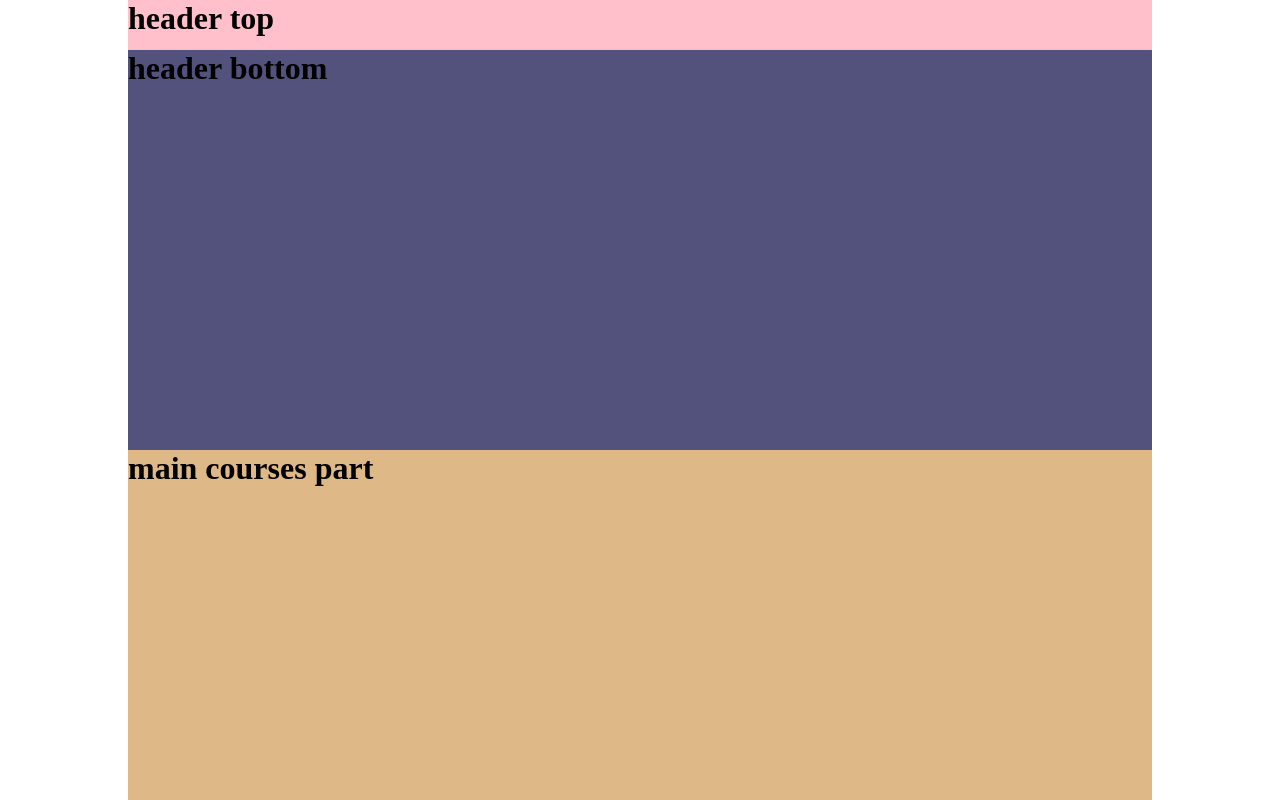
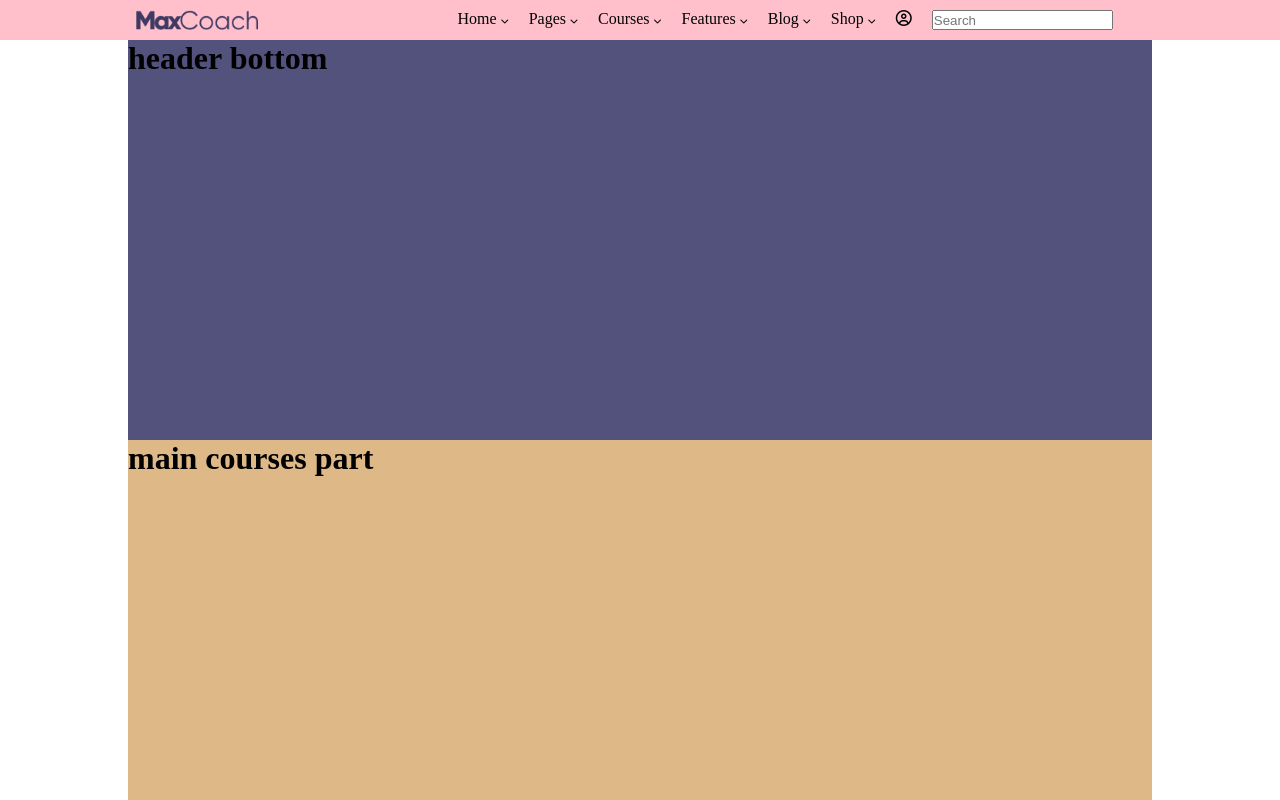
Before and after one commit to mikaeltreppo/proj-html-vuejs, a Vue app: page / in a window 1280 px wide. Shown: the top 800 px of the page. Built offline with nearby package versions, Linux system fonts and the light colour scheme.

Commit message:
inizio header interno superiore

```diff
--- a/index.html
+++ b/index.html
@@ -4,6 +4,7 @@
     <meta charset="UTF-8" />
     <link rel="icon" type="image/svg+xml" href="/vite.svg" />
     <meta name="viewport" content="width=device-width, initial-scale=1.0" />
+    <link rel="stylesheet" href="https://cdnjs.cloudflare.com/ajax/libs/font-awesome/6.4.0/css/all.min.css" integrity="sha512-iecdLmaskl7CVkqkXNQ/ZH/XLlvWZOJyj7Yy7tcenmpD1ypASozpmT/E0iPtmFIB46ZmdtAc9eNBvH0H/ZpiBw==" crossorigin="anonymous" referrerpolicy="no-referrer" />
     <title>Vite + Vue</title>
   </head>
   <body>
--- a/src/App.vue
+++ b/src/App.vue
@@ -17,20 +17,16 @@ export default{
 
 <template>
 
-<div class="mainContainer">
+
 
  <MyHeader/>
  <MyMain/>
  <MyFooter/>
 
-</div>
 
 </template>
 
 <style>
-.mainContainer{
-  width: 80%;
-  margin: auto;
 
-}
+
 </style>
--- a/src/components/MyFooter.vue
+++ b/src/components/MyFooter.vue
@@ -1,9 +1,11 @@
 <template>
-    <div class="footerTop">
-        <h1>footer top</h1>
-    </div>
-    <div class="footerBottom">
-        <h1>footer bottom</h1>
+    <div class="mainContainer">
+        <div class="footerTop">
+            <h1>footer top</h1>
+        </div>
+        <div class="footerBottom">
+            <h1>footer bottom</h1>
+        </div>
     </div>
 </template>
 <script></script>
--- a/src/components/MyHeader.vue
+++ b/src/components/MyHeader.vue
@@ -1,9 +1,27 @@
 <template>
-    <div class="headerTop">
-        <h1>header top</h1>
+    <div class="headerTop d-flex">
+        <img class="logo" src="../assets/dark-logo.png" alt="">
+        <!--parte destra header top-->
+        <div class="rigthPartHeaderTop d-flex">
+            <ul class="listTopHeader d-flex">
+                <li> Home <i class="fa-solid fa-chevron-down"></i></li>
+                <li>Pages <i class="fa-solid fa-chevron-down"></i></li>
+                <li>Courses <i class="fa-solid fa-chevron-down"></i></li>
+                <li>Features <i class="fa-solid fa-chevron-down"></i></li>
+                <li>Blog <i class="fa-solid fa-chevron-down"></i></li>
+                <li>Shop <i class="fa-solid fa-chevron-down"></i></li>
+            </ul>
+            <!--profile button-->
+            <i class="fa-regular fa-circle-user"></i>
+            <!--search bar-->
+            <input type="search" placeholder="Search">
+        </div>
+
     </div>
-    <div class="headerBottom">
-        <h1>header bottom</h1>
+    <div class="mainContainer">
+        <div class="headerBottom">
+            <h1>header bottom</h1>
+        </div>
     </div>
 </template>
 
@@ -11,12 +29,33 @@
 
 <style>
 .headerTop {
-    height: 50px;
+    height: 40px;
     background-color: pink;
+    padding: 10px;
 }
 
 .headerBottom {
     height: 400px;
     background-color: rgb(82, 82, 125);
 }
+
+.logo {
+    height: 20px;
+    margin-left: 10%;
+    margin-right: 200px;
+    color: var(--blueWrite);
+}
+
+.listTopHeader li {
+    list-style: none;
+    margin-right: 20px;
+}
+
+.listTopHeader li i {
+    font-size: 8px;
+    margin-bottom: 10px;
+}
+input{
+    margin-left: 20px;
+}
 </style>
--- a/src/components/MyMain.vue
+++ b/src/components/MyMain.vue
@@ -1,4 +1,5 @@
 <template>
+    <div class="mainContainer">
         <div class="mainCoursesPart">
             <h1>main courses part</h1>
         </div>
@@ -13,6 +14,7 @@
         </div>
         <div class="mainBlogPart">
             <h1>main blog part</h1>
+        </div>
     </div>
 </template>
 
@@ -42,4 +44,5 @@
 .mainBlogPart {
     height: 300px;
     background-color: rgb(165, 188, 124);
-}</style>
+}
+</style>
--- a/src/style.css
+++ b/src/style.css
@@ -9,3 +9,11 @@
      --bgGray:rgb(248, 248, 248);
 
 }
+.mainContainer{
+  width: 80%;
+  margin: auto;
+}
+.d-flex{
+  display: flex;
+
+}
```
Lines whose indentation alone changed are shown as unchanged.
